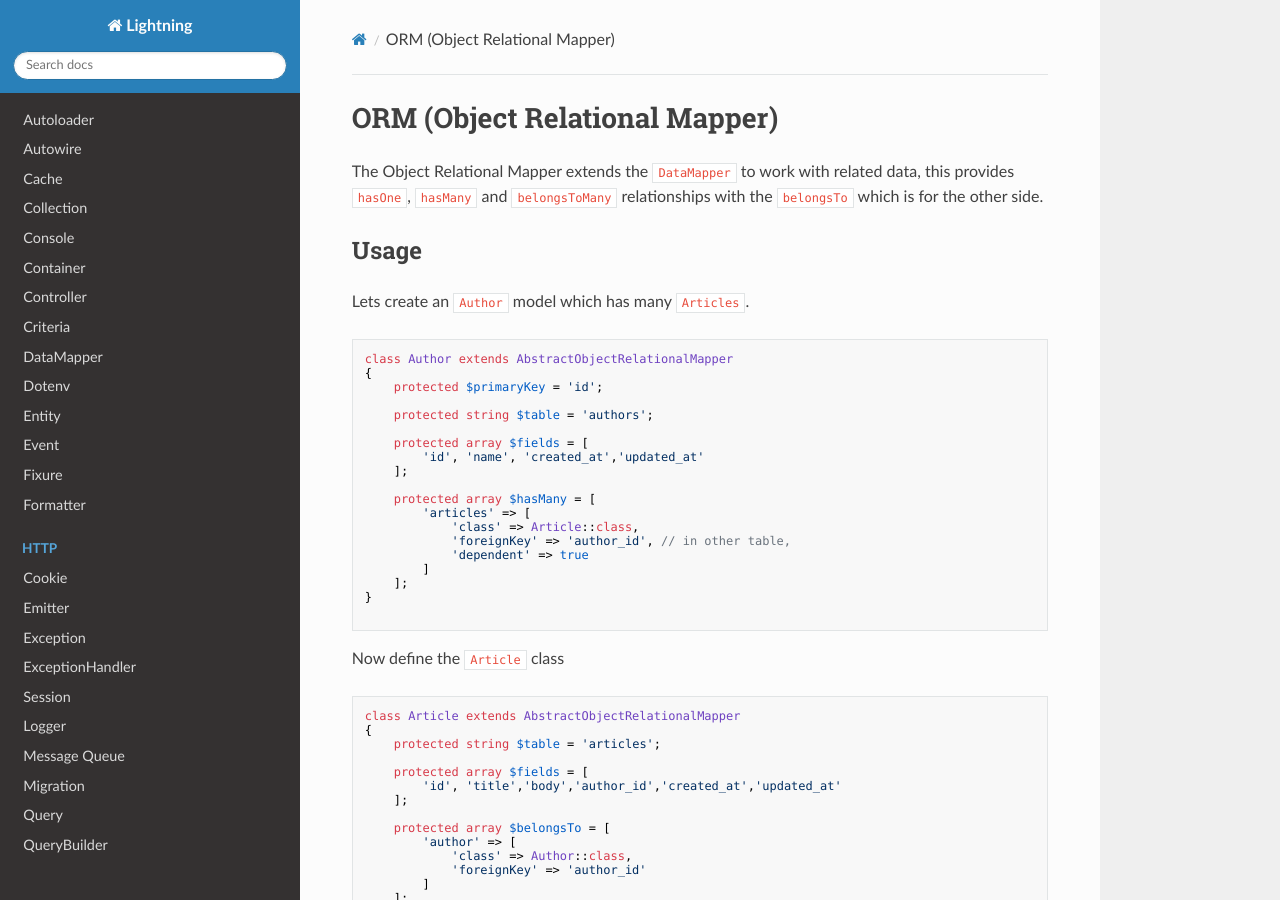
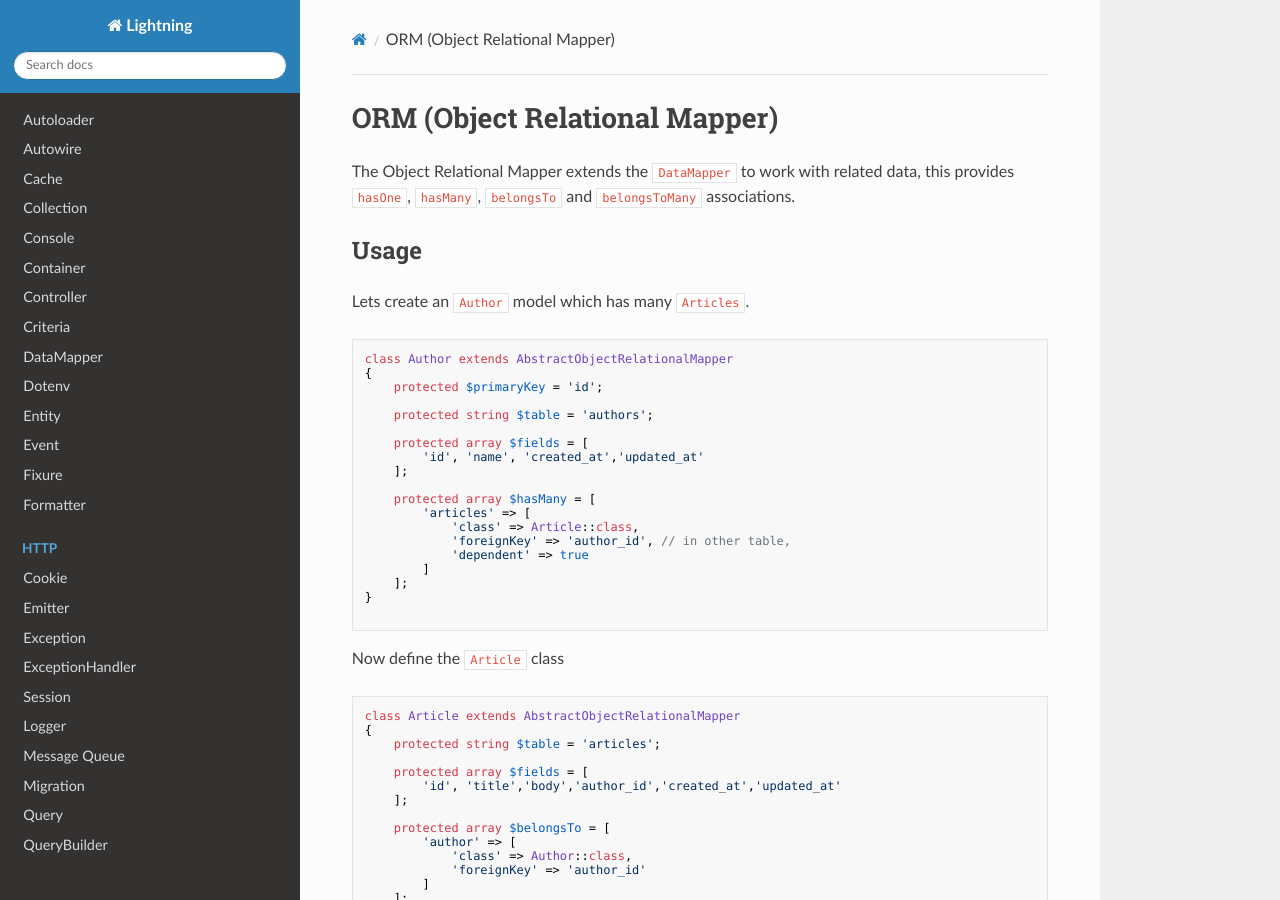
Before and after one commit to jamielsharief/lightning, an MkDocs documentation site: the page built from docs/orm.md, in a window 1280 px wide and 900 px high. Built offline with MkDocs 1.6.1, drawn with Linux system fonts in a browser that asks for light colours; nearby versions of some CDN libraries.

Commit message:
worked on doc

```diff
--- a/docs/orm.md
+++ b/docs/orm.md
@@ -1,6 +1,6 @@
 # ORM (Object Relational Mapper)
 
-The Object Relational Mapper extends the `DataMapper` to work with related data, this provides `hasOne`, `hasMany` and `belongsToMany` relationships with the `belongsTo` which is for the other side.
+The Object Relational Mapper extends the `DataMapper` to work with related data, this provides `hasOne`, `hasMany`, `belongsTo` and `belongsToMany` associations.
 
 ## Usage
 
```
